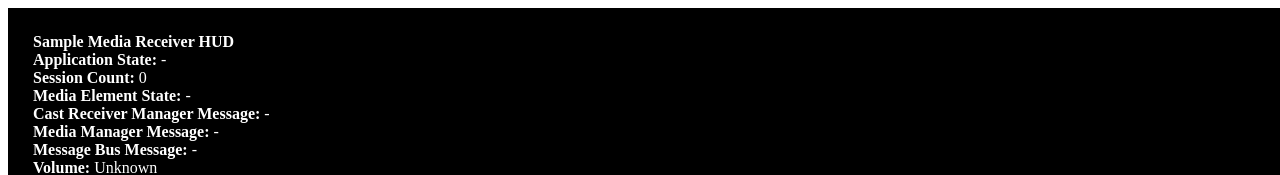
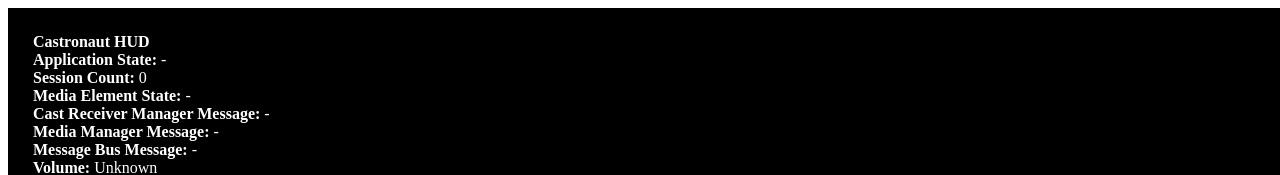
Before and after one commit to tolu/castronaut, a website: page castronaut.html in a window 1280 px wide. Shown: the top 175 px of the page. Drawn offline with Linux system fonts and the light colour scheme; a script that the page names is missing.

Commit message:
Updated reciever title

```diff
--- a/castronaut.html
+++ b/castronaut.html
@@ -65,7 +65,7 @@ limitations under the License.
 </head>
 <body>
     <div id="messages">
-        <div id="title">Sample Media Receiver HUD</div>
+        <div id="title">Castronaut HUD</div>
         <div>Application State: <span id="applicationState">-</span></div>
         <div>Session Count: <span id="sessionCount">0</span></div>
         <div>Media Element State: <span  id="mediaElementState">-</span></div>
```
